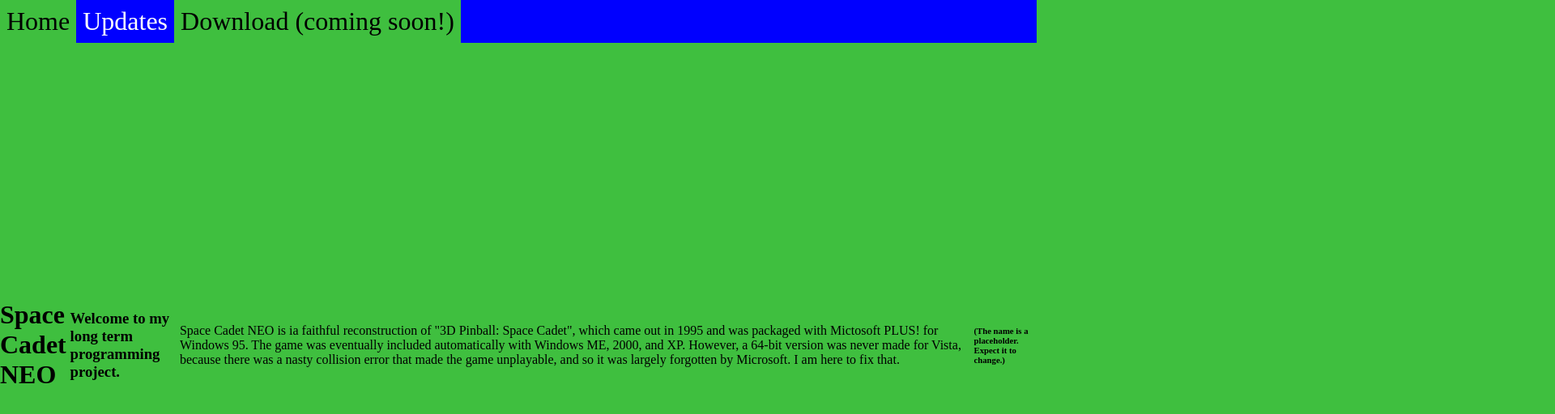
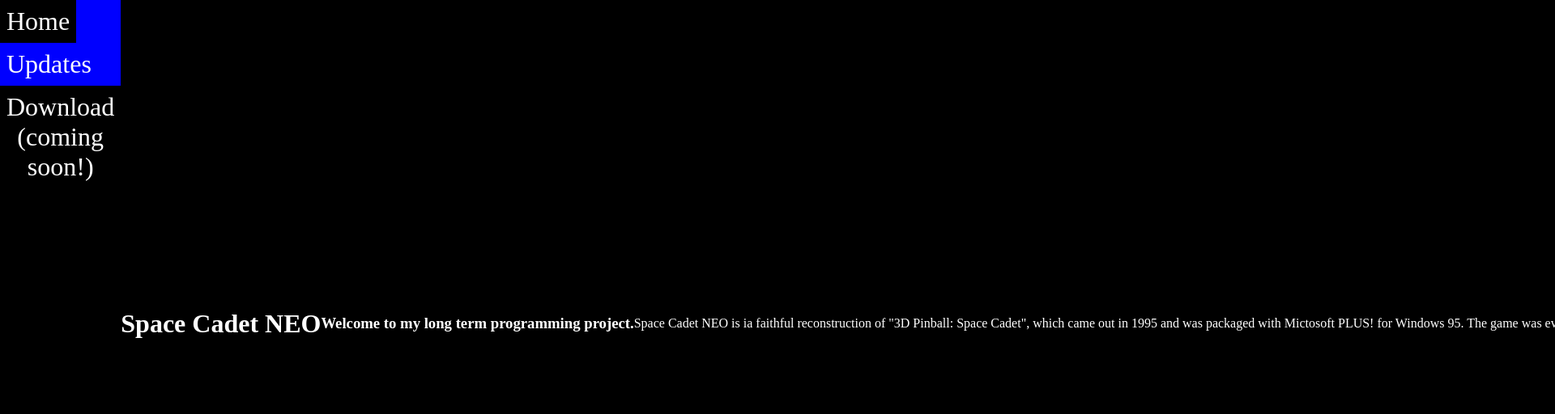
Before and after one commit to Weaververse-Entertainment/Space-Cadet-NEO, a plain HTML site: page index.html in a window 1280 px wide. Shown: the top 512 px of the page at 81% size, 1920 px wide, since content can reach past the window. Drawn offline with Linux system fonts and the light colour scheme.

Commit message:
Update style.css

```diff
--- a/style.css
+++ b/style.css
@@ -8,9 +8,10 @@ body, html {
 }
 
 body {
-	background-color: #3fbf3f;
+	background-color: black;
+	color: white;
 	display: flex;
-	flex-direction: column;
+	flex-direction: row;
 }
 
 #navbar {
@@ -20,8 +21,8 @@ body {
 }
 
 p.navbar {
-	background-color: #3fbf3f;
-	color: #000000;
+	background-color: black;
+	color: white;
 }
 
 li {
```
